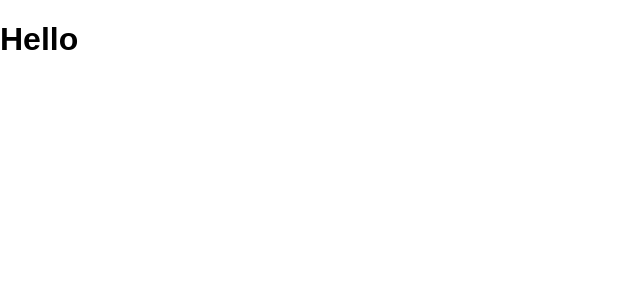
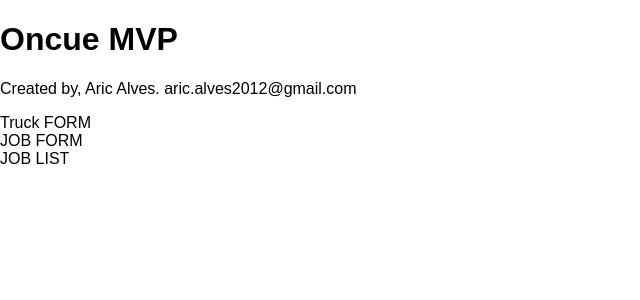
Before and after one commit to aricalves/oncue-mvp, a React (Create React App) app: page / in a window 1280 px wide. Shown: the top 300 px of the page, without its empty margins (0-640 px from the left). Built offline with nearby package versions, Linux system fonts and the light colour scheme.

Commit message:
Add components, minimal structure

```diff
--- a/src/App.js
+++ b/src/App.js
@@ -1,11 +1,21 @@
 import React, { Component } from 'react';
+
+import TruckForm from './components/TruckForm';
+import JobForm from './components/JobForm';
+import JobsList from './components/JobsList';
 import './App.css';
 
 class App extends Component {
   render() {
     return (
       <div className="App">
-        <h1>Hello</h1>
+        <div className='nav'>
+          <h1>Oncue MVP</h1>
+          <p> Created by, Aric Alves. aric.alves2012@gmail.com </p>
+        </div>
+        <TruckForm />
+        <JobForm />
+        <JobsList />
       </div>
     );
   }
--- /dev/null
+++ b/src/components/JobForm.js
@@ -0,0 +1,7 @@
+import React from 'react';
+
+const JobForm = () => (
+  <div>JOB FORM</div>
+);
+
+export default JobForm;
--- /dev/null
+++ b/src/components/JobsList.js
@@ -0,0 +1,7 @@
+import React from 'react';
+
+const JobsList = () => (
+  <div>JOB LIST</div>
+);
+
+export default JobsList;
--- /dev/null
+++ b/src/components/TruckForm.js
@@ -0,0 +1,7 @@
+import React from 'react';
+
+const TruckForm = () => (
+  <div>Truck FORM</div>
+);
+
+export default TruckForm;
```
